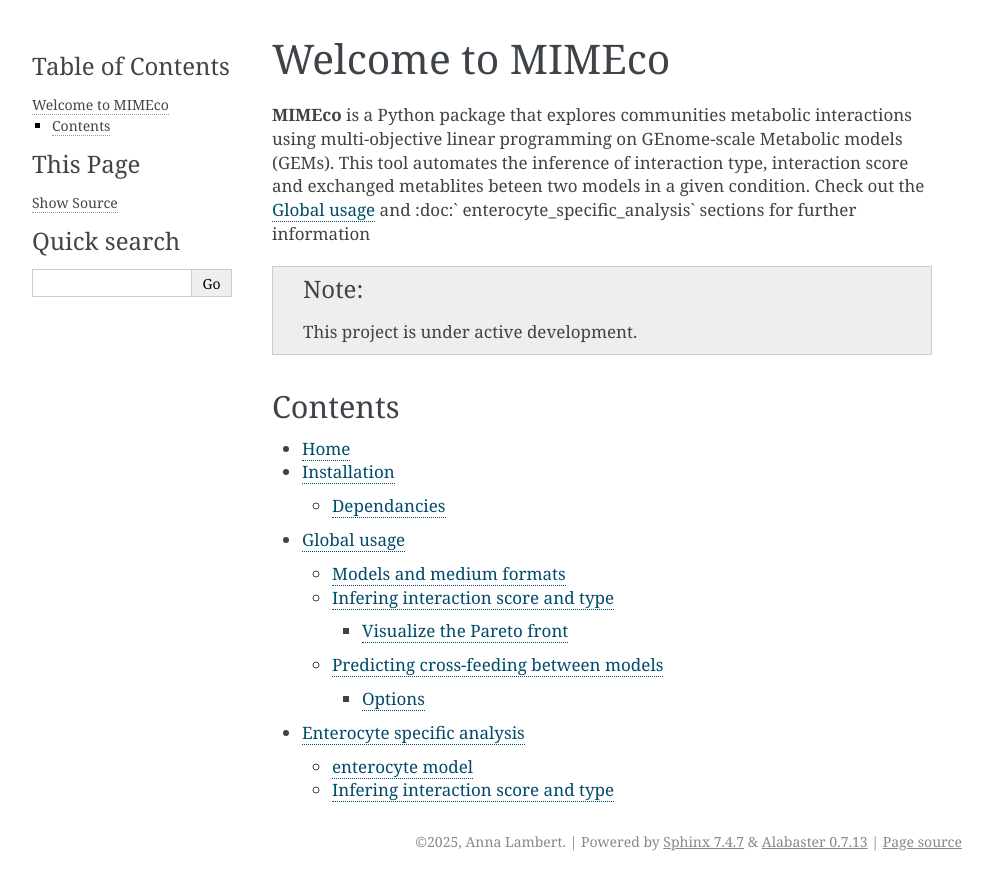
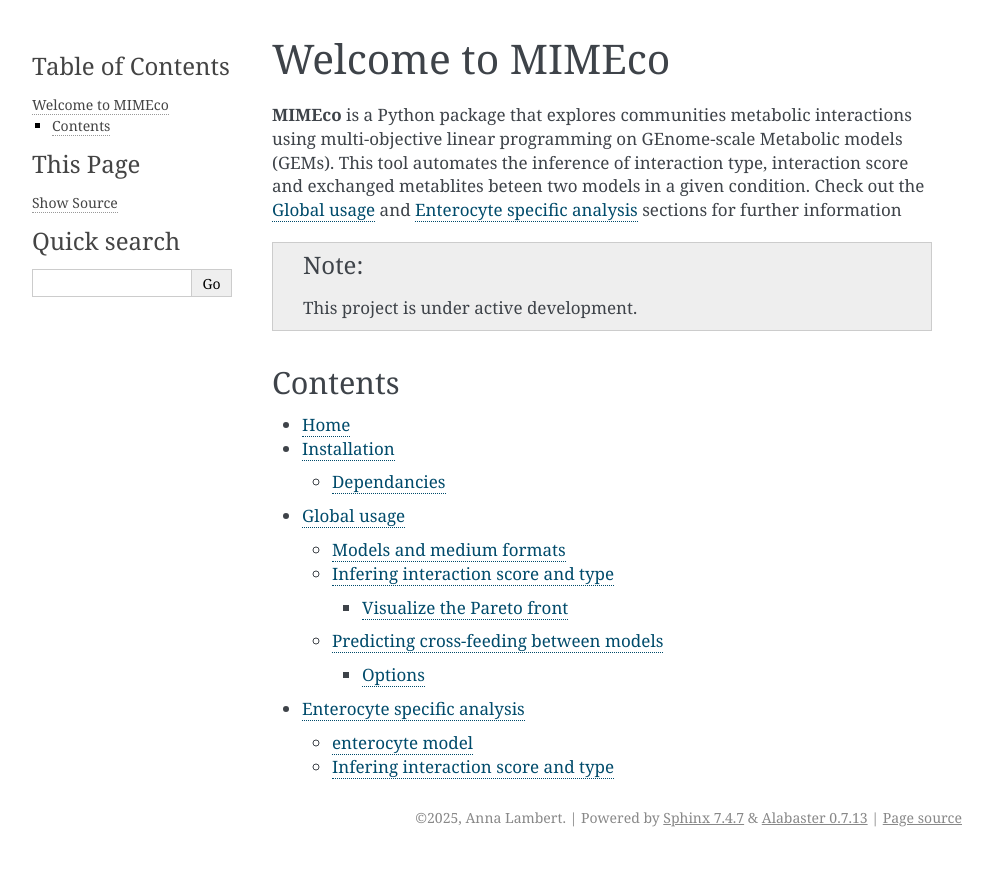
Before and after one commit to Anna-cell/mimeco, a Sphinx documentation site: the page built from doc/index.rst, in a window 1280 px wide. Shown: the top 890 px of the page, without its empty margins (148-1140 px from the left). Built offline with Sphinx 7.4.7, drawn with Linux system fonts in a browser that asks for light colours.

```diff
--- a/doc/enterocyte_specific_analysis.rst
+++ b/doc/enterocyte_specific_analysis.rst
@@ -15,10 +15,11 @@ The arguments model, medium and undescribed_metabolites_constraint are the same
 The sIEC has two external compartments : the lumen and the blood. The constraints inputted in the argument "medium" are applied to the lumen compartment, as it is the medium shared between the enterocyte and the other organism. The blood medium is by default constrained based on an "Average American Diet (AAD) extracted from from https://doi.org/10.1093/hmg/ddt119.
 
 * The optional argument ``medium_blood`` allows you to input your custom blood medium. It should be a pandas.DataFrame of the following format:
+
    - Index : Exchanged metabolites with the blood (except default AAD where it is exchange reactions)
    - column 1 : header = "lb", lower_bound to constrain the reaction with
    - column 2 : header = "ub", upper_bound to constrain the reaction with
 
-* The optional argument ``namespace`` is set to "BIGG" by default. It can be set to "AGORA" to use the Agora / VMH namespace. /!\ This option is still in development. the results are not reliable yet /!\
+* The optional argument ``namespace`` is set to "BIGG" by default. It can be set to "AGORA" to use the Agora / VMH namespace. /!\\ This option is still in development. the results are not reliable yet /!\\
 
 * The optional argument ``plot`` is set to "False" by default. When set to "True", the function will show a matplotlib plot of the Pareto front to ease the analysis.
--- a/doc/index.rst
+++ b/doc/index.rst
@@ -2,7 +2,7 @@ Welcome to MIMEco
 ==================
 **MIMEco** is a Python package that explores communities metabolic interactions using multi-objective linear programming on GEnome-scale Metabolic models (GEMs).
 This tool automates the inference of interaction type, interaction score and exchanged metablites beteen two models in a given condition.
-Check out the :doc:`global_usage` and :doc:` enterocyte_specific_analysis` sections for further information
+Check out the :doc:`global_usage` and :doc:`enterocyte_specific_analysis` sections for further information
 
 .. note::
 
```
